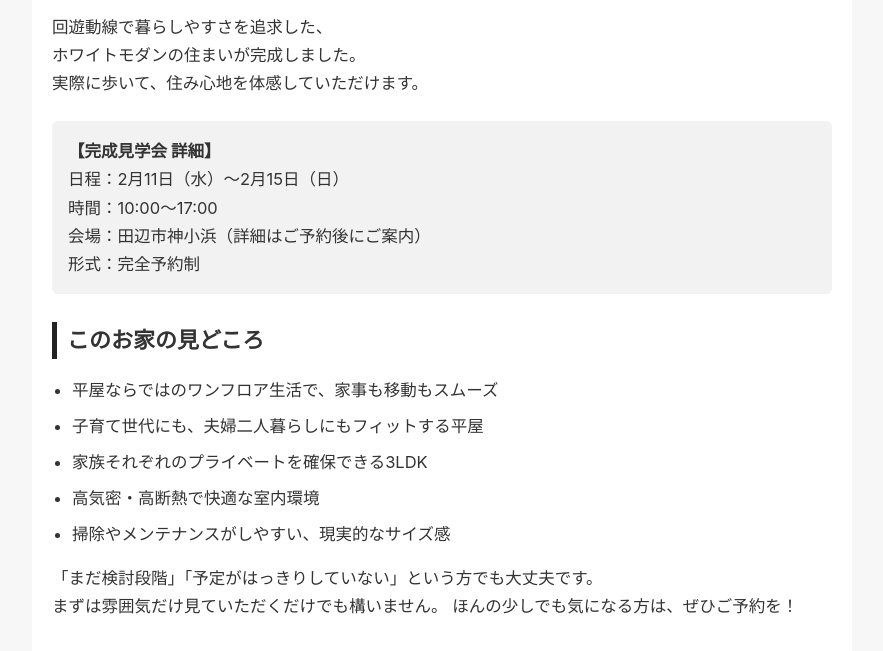
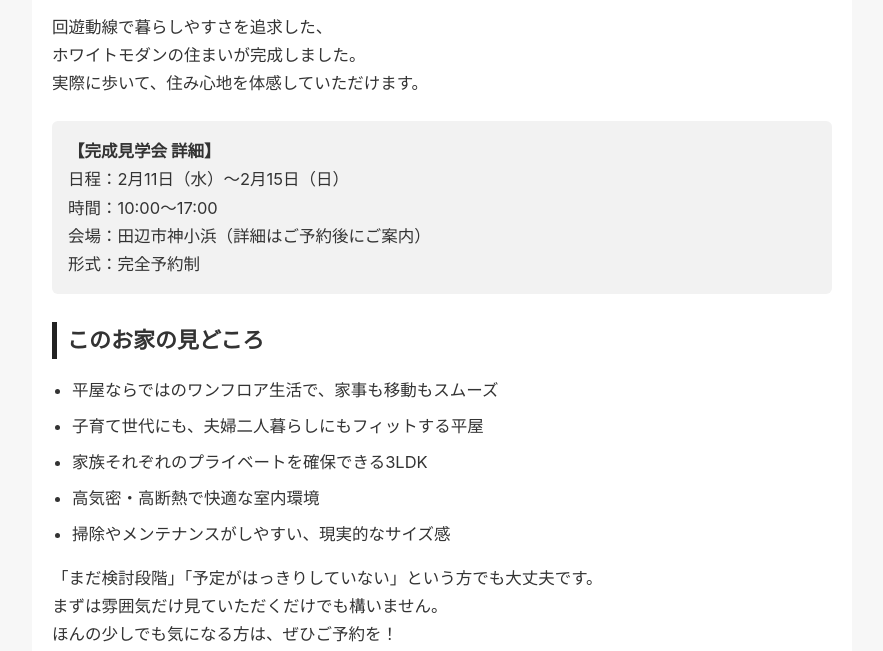
Before and after one commit to mifunekinokuni-gif/event-openhouse, a plain HTML site: page index.html in a window 1280 px wide. Shown: the part 639-1290 px from the top of the page, without its empty margins (198-1081 px from the left). Drawn offline with Linux system fonts and the light colour scheme.

Commit message:
Update index.html

```diff
--- a/index.html
+++ b/index.html
@@ -160,7 +160,7 @@
 
       <p>
         「まだ検討段階」「予定がはっきりしていない」という方でも大丈夫です。<br>
-        まずは雰囲気だけ見ていただくだけでも構いません。
+        まずは雰囲気だけ見ていただくだけでも構いません。<br>
         ほんの少しでも気になる方は、ぜひご予約を！
       </p>
 
```
